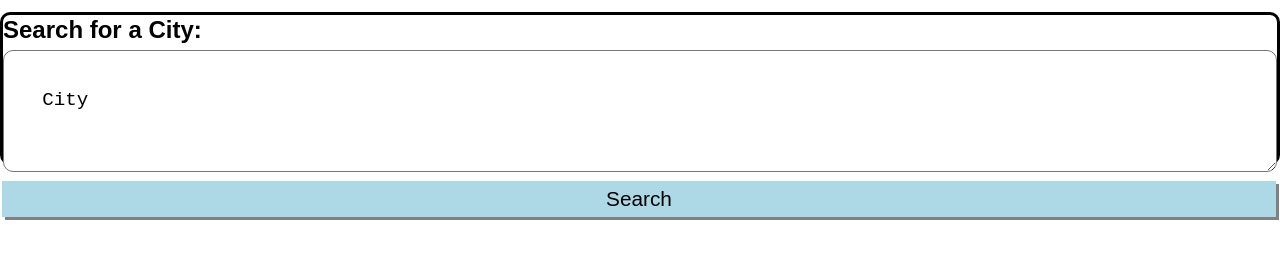
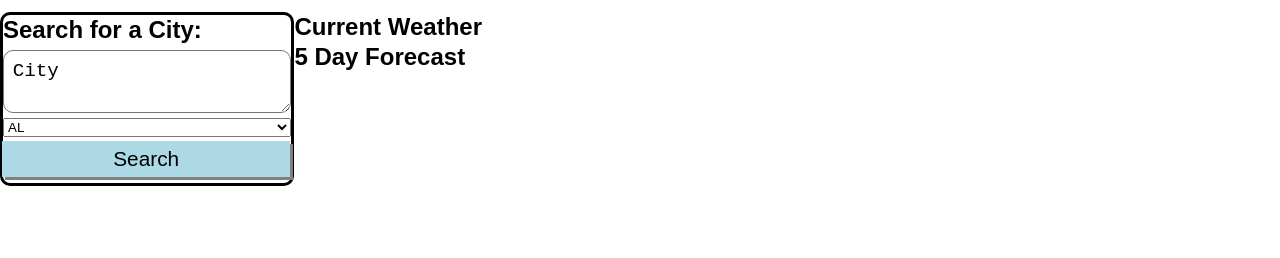
Before and after one commit to swvmpdad/worry-bout-weather, a plain HTML site: page index.html in a window 1280 px wide. Shown: the part 68-326 px from the top of the page. Drawn offline with Linux system fonts and the light colour scheme.

Commit message:
added select menu for state code, entered API key for geocoding, started code for conversion function

```diff
--- a/assets/js/script.js
+++ b/assets/js/script.js
@@ -1,11 +1,12 @@
 var searchFormEl = document.querySelector('#search');
-var currentWeatherEl = document.querySelector('#curr-weather');
+var currentWeatherEl = document.querySelector('#current-weather');
 var futureWeatherEl = document.querySelector('#future-weather');
+var latlonApi = "b2e5f00a4ae1d8bc662c377493172660"
 
 var getWeather = function(latLon) {
 
 };
 
-var getLatlon = function(city) {
-
+var getLatlon = function(city, state) {
+    var latlonUrl = "http://api.openweathermap.org/geo/1.0/direct?q=" + city + state + "US&limit=1&appid=" + latlonApi;
 };
--- a/index.html
+++ b/index.html
@@ -14,17 +14,85 @@
         </div>
     </header>
 
-    <section class="flex-column col-3">
-        <div class="card col-3">
+    <section class="flex-row">
+        <div class="card flex-column col-3">
             <h2>Search for a City:</h2>
-            <textarea id="search" class="form-input">City</textarea>
+            <textarea id="city" class="form-input">City</textarea>
+            <select id="state">
+                <option value="AL">AL</option>
+                <option value="AK">AK</option>
+                <option value="AR">AR</option>
+                <option value="AZ">AZ</option>
+                <option value="CA">CA</option>
+                <option value="CO">CO</option>
+                <option value="CT">CT</option>
+                <option value="DC">DC</option>
+                <option value="DE">DE</option>
+                <option value="FL">FL</option>
+                <option value="GA">GA</option>
+                <option value="HI">HI</option>
+                <option value="IA">IA</option>
+                <option value="ID">ID</option>
+                <option value="IL">IL</option>
+                <option value="IN">IN</option>
+                <option value="KS">KS</option>
+                <option value="KY">KY</option>
+                <option value="LA">LA</option>
+                <option value="MA">MA</option>
+                <option value="MD">MD</option>
+                <option value="ME">ME</option>
+                <option value="MI">MI</option>
+                <option value="MN">MN</option>
+                <option value="MO">MO</option>
+                <option value="MS">MS</option>
+                <option value="MT">MT</option>
+                <option value="NC">NC</option>
+                <option value="NE">NE</option>
+                <option value="NH">NH</option>
+                <option value="NJ">NJ</option>
+                <option value="NM">NM</option>
+                <option value="NV">NV</option>
+                <option value="NY">NY</option>
+                <option value="ND">ND</option>
+                <option value="OH">OH</option>
+                <option value="OK">OK</option>
+                <option value="OR">OR</option>
+                <option value="PA">PA</option>
+                <option value="RI">RI</option>
+                <option value="SC">SC</option>
+                <option value="SD">SD</option>
+                <option value="TN">TN</option>
+                <option value="TX">TX</option>
+                <option value="UT">UT</option>
+                <option value="VT">VT</option>
+                <option value="VA">VA</option>
+                <option value="WA">WA</option>
+                <option value="WI">WI</option>
+                <option value="WV">WV</option>
+                <option value="WY">WY</option>
+            </select>
             <button id="searchBtn" class="btn btn-inline">Search</button>
+        </div>
+    <script src="./assets/js/script.js"></script>
+        <div class="flex-column col-9">
+            <div class="flex-row">
+                <div class="section-title flex-row">
+                    <h2>Current Weather</h2>
+                    <div id="current-weather">
+
+                    </div>
+                </div>
+            </div>
+            <div class="flex-row">
+                <div class="section-title flex-row">
+                    <h2>5 Day Forecast</h2>
+                    <div id="future-weather">
+
+                    </div>
+                </div>
+            </div>
         </div>
     </section>
     <script src="./assets/js/script.js"></script>
-    <section class="flex-column col-9">
-        <div id="curr-weather" class="flex-row"></div>
-        <div id="future-weather" class="flex-row"></div>
-    </section>
 </body>
 </html>
```
